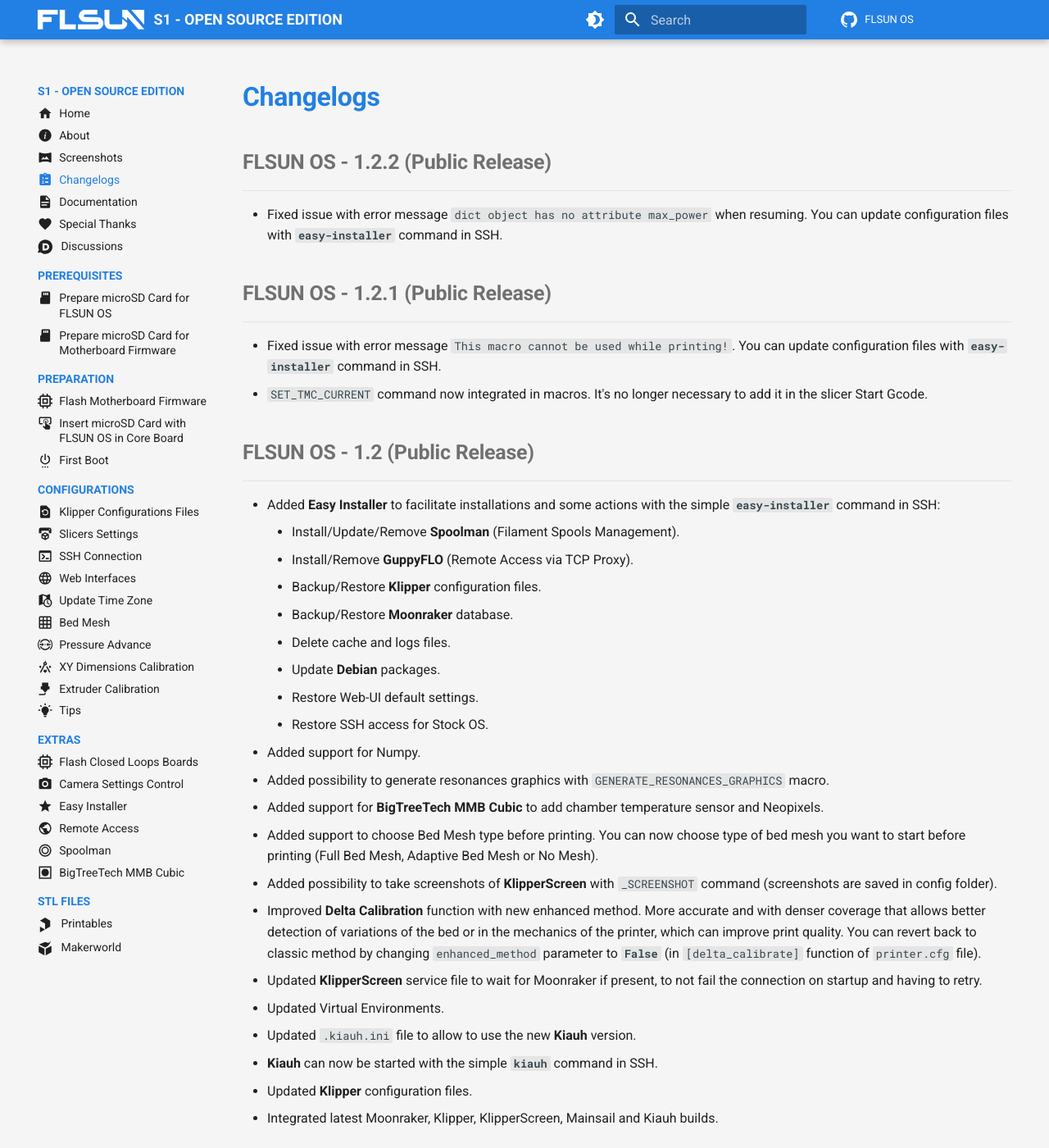
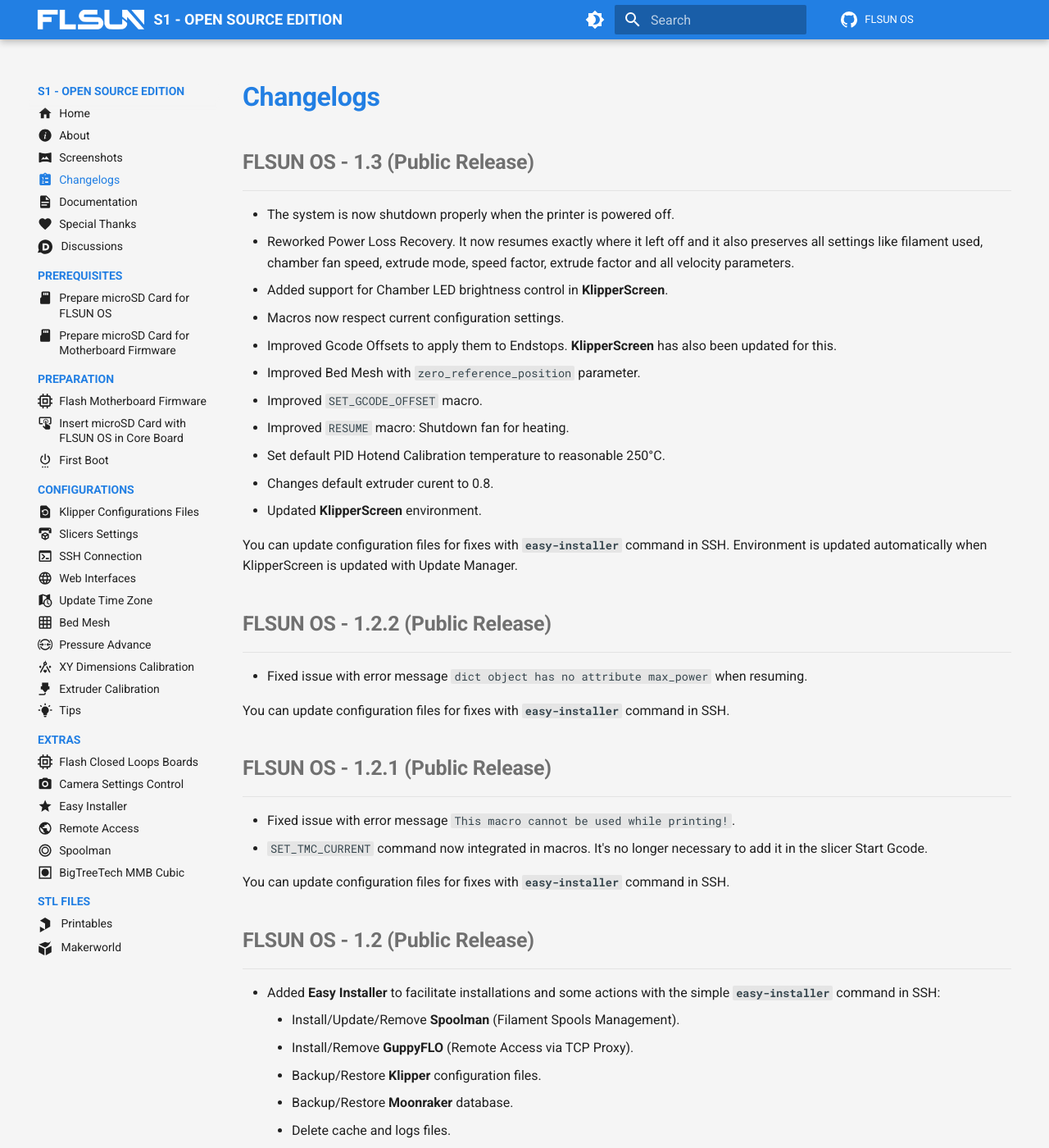
Before and after one commit to Guilouz/FLSUN-S1-Open-Source-Edition, an MkDocs documentation site: the page built from docs/changelogs.md, in a window 1280 px wide and 1400 px high. Shown: the whole window at 82% size. Built offline with MkDocs 1.6.1 and Material for MkDocs 9.7.7, drawn with Linux system fonts in a browser that asks for light colours; comment, search, counter and statistics services are not loaded.

Commit message:
Update changelogs.md

```diff
--- a/docs/changelogs.md
+++ b/docs/changelogs.md
@@ -4,17 +4,39 @@ hide:
   - toc
 ---
 
+## FLSUN OS - 1.3 (Public Release)
+<hr>
+
+- The system is now shutdown properly when the printer is powered off.
+- Reworked Power Loss Recovery. It now resumes exactly where it left off and it also preserves all settings like filament used, chamber fan speed, extrude mode, speed factor, extrude factor and all velocity parameters.
+- Added support for Chamber LED brightness control in **KlipperScreen**.
+- Macros now respect current configuration settings.
+- Improved Gcode Offsets to apply them to Endstops. **KlipperScreen** has also been updated for this.
+- Improved Bed Mesh with `zero_reference_position` parameter.
+- Improved `SET_GCODE_OFFSET` macro.
+- Improved `RESUME` macro: Shutdown fan for heating.
+- Set default PID Hotend Calibration temperature to reasonable 250°C.
+- Changes default extruder curent to 0.8.
+- Updated **KlipperScreen** environment.
+
+You can update configuration files for fixes with **`easy-installer`** command in SSH. Environment is updated automatically when KlipperScreen is updated with Update Manager.
+
+
 ## FLSUN OS - 1.2.2 (Public Release)
 <hr>
 
-- Fixed issue with error message `dict object has no attribute max_power` when resuming. You can update configuration files with **`easy-installer`** command in SSH.
+- Fixed issue with error message `dict object has no attribute max_power` when resuming.
+
+You can update configuration files for fixes with **`easy-installer`** command in SSH.
 
 
 ## FLSUN OS - 1.2.1 (Public Release)
 <hr>
 
-- Fixed issue with error message `This macro cannot be used while printing!`. You can update configuration files with **`easy-installer`** command in SSH.
+- Fixed issue with error message `This macro cannot be used while printing!`.
 - `SET_TMC_CURRENT` command now integrated in macros. It's no longer necessary to add it in the slicer Start Gcode.
+
+You can update configuration files for fixes with **`easy-installer`** command in SSH.
 
 
 ## FLSUN OS - 1.2 (Public Release)
```
